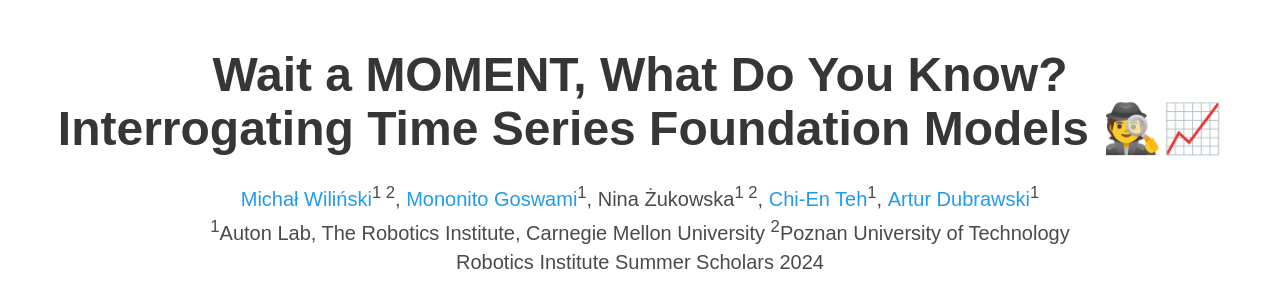
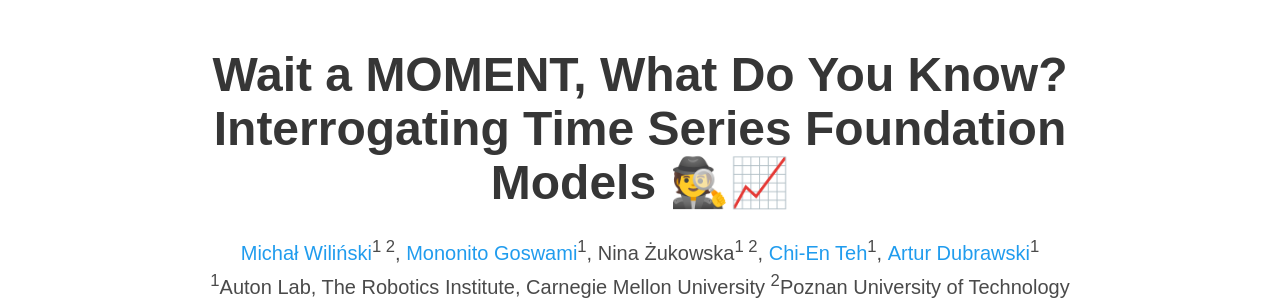
Before and after one commit to JanekDev/riss-poster-companion, a plain HTML site: page index.html in a window 1280 px wide. Shown: the top 306 px of the page. Drawn offline with nearby package versions, Linux system fonts and the light colour scheme; some icons are missing; a web font is replaced by a local one.

Commit message:
feat: centering

```diff
--- a/static/css/index.css
+++ b/static/css/index.css
@@ -29,7 +29,10 @@
 
 
 .publication-title {
-  white-space: nowrap;
+  display: flex;
+  justify-content: center;
+  align-items: center;
+  text-align: center;
 }
 
 .publication-banner {
```
